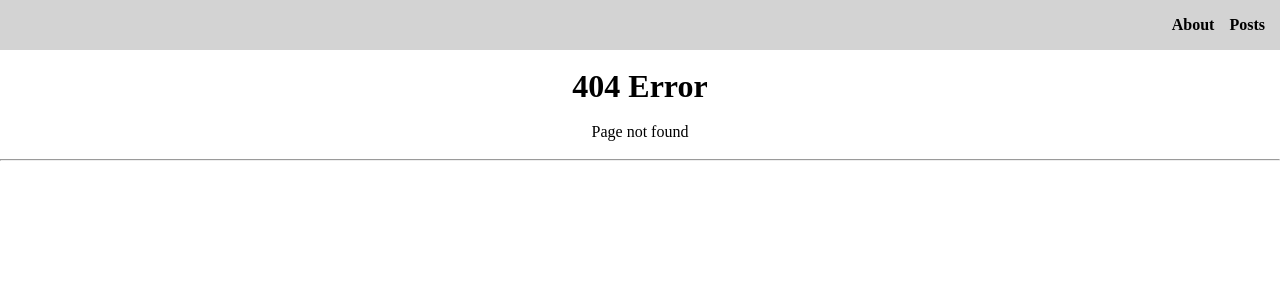
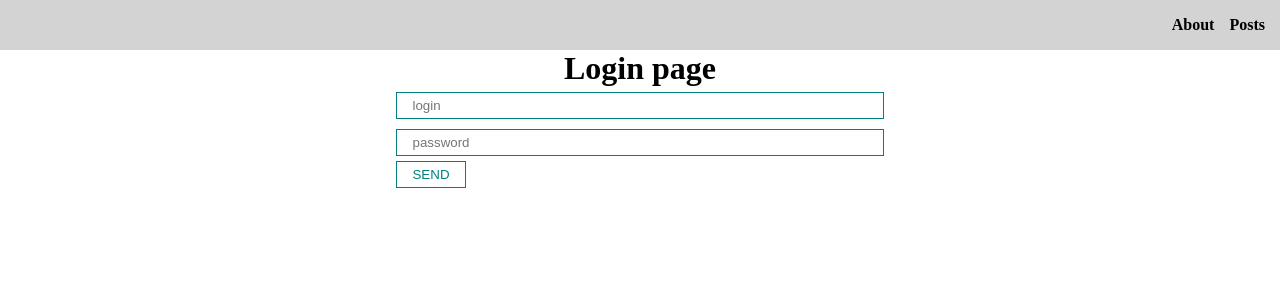
Before and after one commit to PrijGalina/forum, a React (Create React App) app: page /login in a window 1280 px wide. Before the commit this address had no page. Shown: the top 300 px of the page. Built offline with nearby package versions, Linux system fonts and the light colour scheme.

Commit message:
authorization implemented

```diff
--- a/src/App.js
+++ b/src/App.js
@@ -1,15 +1,23 @@
-import React from "react";
+import React, { useState } from "react";
 import { BrowserRouter } from "react-router-dom";
 import { Navbar } from "./components/ui/navbar";
+import { AuthContext } from "./context";
 import { AppRouter } from "./routes";
 import './styles/App.css';
 
 function App() {
+  const [isAuth, setIsAuth] = useState(false);
+
   return (
-    <BrowserRouter>
-      <Navbar/>
-      <AppRouter/>
-    </BrowserRouter>
+    <AuthContext.Provider value={{
+      isAuth,
+      setIsAuth
+    }}>
+      <BrowserRouter>
+        <Navbar/>
+        <AppRouter/>
+      </BrowserRouter>
+    </AuthContext.Provider>
   )
 }
 
--- a/src/components/post-item/index.jsx
+++ b/src/components/post-item/index.jsx
@@ -13,7 +13,7 @@ export const PostItem = ({post, remove, number}) => {
         <p>{post.body}</p>
       </div>
       <div className={cl.post__btns}>
-        <Button onClick={()=>navigate(`/posts/${post.id}`)}>open</Button>
+        <Button onClick={() => navigate(`/posts/${post.id}`)}>open</Button>
         <span style={{display: 'block', width: '5px'}}/>
         <Button onClick={() => remove(post)}>delete</Button>
       </div>
--- a/src/components/ui/navbar/index.jsx
+++ b/src/components/ui/navbar/index.jsx
@@ -1,10 +1,15 @@
-import React from 'react'
+import React, { useContext } from 'react'
 import { Link } from 'react-router-dom'
+import { AuthContext } from '../../../context'
+import { Button } from '../button'
 
 
 export const Navbar = () => {
+  const {isAuth, setIsAuth} = useContext(AuthContext);
+
   return (
     <div className="navbar">
+      {isAuth && <Button onClick={() => setIsAuth(false)}>Log out</Button>}
       <div className="navbar__links">
         <Link to="/about" className="navbar__link">About</Link>
         <Link to="/posts" className="navbar__link">Posts</Link>
--- /dev/null
+++ b/src/context/index.js
@@ -0,0 +1,3 @@
+import { createContext } from "react";
+
+export const AuthContext = createContext(null);
--- /dev/null
+++ b/src/pages/login/index.jsx
@@ -0,0 +1,27 @@
+import React, { useContext } from 'react'
+import { useNavigate } from 'react-router-dom';
+import { Button } from '../../components/ui/button'
+import { Input } from '../../components/ui/input'
+import { AuthContext } from '../../context';
+
+export const Login = ({}) => {
+  const {isAuth, setIsAuth} = useContext(AuthContext);
+  let navigate = useNavigate();
+
+  const login = (event) => {
+    event.preventDefault();
+    setIsAuth(true);
+    navigate('/posts');
+  };
+
+  return (
+    <>
+      <h1>Login page</h1>
+      <form onSubmit={login}>
+        <Input type="text" placeholder='login'/>
+        <Input type="password" placeholder='password'/>
+        <Button onClick={() => {}}>SEND</Button>
+      </form>
+    </>
+  )
+}
--- a/src/routes/index.jsx
+++ b/src/routes/index.jsx
@@ -1,24 +1,41 @@
-import React from 'react'
-import { Routes, Route } from "react-router-dom";
+import React, { useContext } from 'react'
+import { Routes, Route, Navigate } from "react-router-dom";
 import { About } from "../pages/about";
 import { Posts } from "../pages/posts";
 import { Post } from "../pages/post";
 import { NotFound } from "../pages/404";
+import { Login } from "../pages/login";
+import { AuthContext } from '../context';
 
 export const AppRouter = () => {
-  const routes = [
+
+  const {isAuth, setIsAuth} = useContext(AuthContext);
+
+  console.log('isAuth', isAuth);
+
+  const privateRoutes = [
     {path: '/about', component: <About/>, exact: false },
     {path: '/posts', component: <Posts/>, exact: true},
     {path: '/posts/:id', component: <Post/>, exact: true},
     {path: '*', component: <NotFound/>, exact: false},
   ];
 
+  const publicRoutes = [
+    {path: '/login', component: <Login/>, exact: false},
+    {path: '*', component: <Navigate to="/login" replace />}
+  ];
+
   return (
     <Routes>
-      {
-        routes.map((route) => {
-          return <Route key={`route_${route.path}`} path={route.path} element={route.component} exact={route.exact} />
-        })
+      {isAuth
+        ?
+          privateRoutes.map((route) => {
+            return <Route key={`route_${route.path}`} path={route.path} element={route.component} exact={route.exact} />
+          })
+        :
+          publicRoutes.map((route) => {
+            return <Route key={`route_${route.path}`} path={route.path} element={route.component} exact={route.exact} />
+          })
       }
     </Routes>
   )
```
